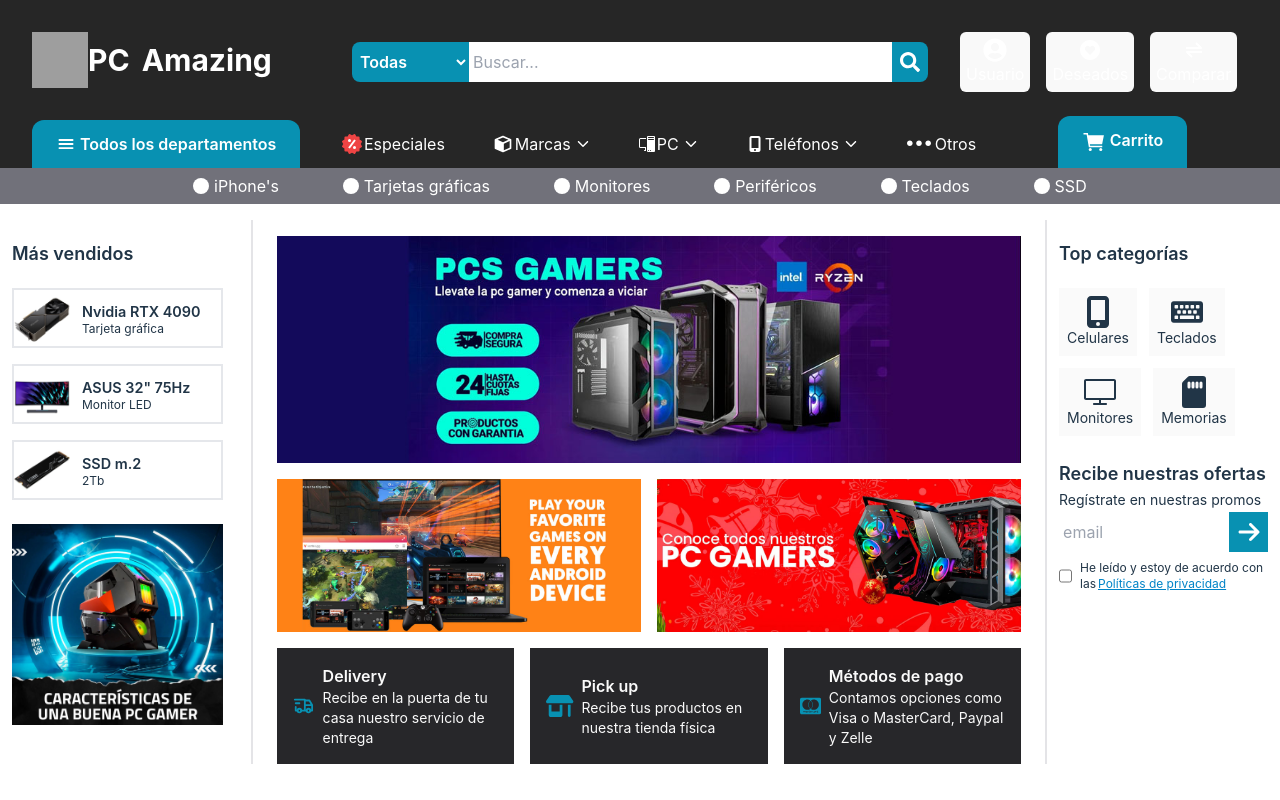
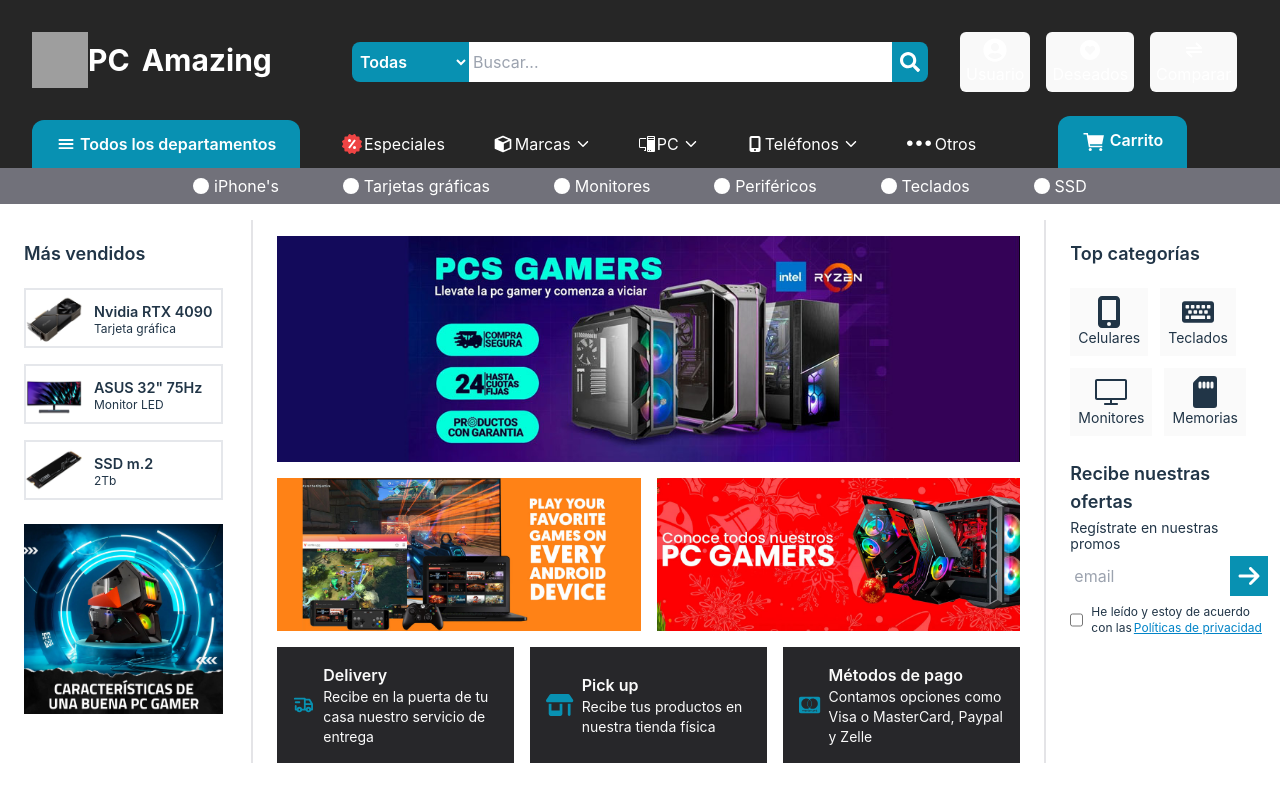
Before and after one commit to Erny23/pcAmazing, a React (Vite) app: page / in a window 1280 px wide. Shown: the top 800 px of the page. Built offline with nearby package versions, Linux system fonts and the light colour scheme; grey boxes are pictures that could not be loaded.

Commit message:
Corrección menor
Espacios entre columnas laterales.

```diff
--- a/src/pages/home/home.tsx
+++ b/src/pages/home/home.tsx
@@ -95,7 +95,7 @@
           </div>
         </div>
         {/* columna derecha */}
-        <div className={`${style.column} ps-6`}>
+        <div className={`${style.column} ps-8`}>
           <h2 className="my-5">Top categorías</h2>
           <ul className={`${style.topCategories} flex flex-wrap gap-3`}>
             <li>
--- a/src/styles/home.module.css
+++ b/src/styles/home.module.css
@@ -9,7 +9,7 @@
 div.column {
   width: 20%;
   max-width: 20rem;
-  padding-left: 0.75rem;
+  padding-left: 1.5rem;
   padding-right: 0.75rem;
 }
 
```
